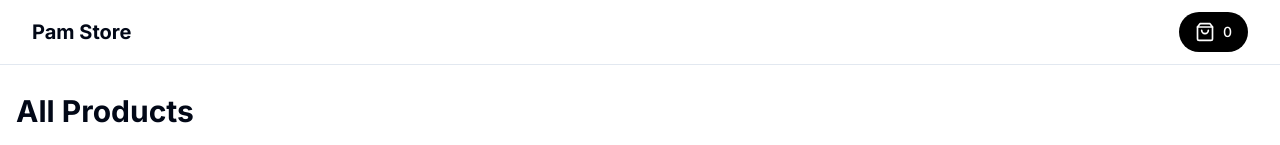
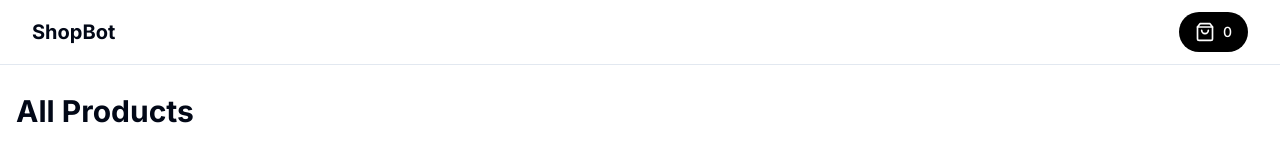
Before and after one commit to elshadsabziyev/ShopBot-Webpage, a Next.js app: page / in a window 1280 px wide. Shown: the top 145 px of the page. Built offline with nearby package versions, Linux system fonts and the light colour scheme.

Commit message:
Update navbar title to "ShopBot"

```diff
--- a/components/navbar.tsx
+++ b/components/navbar.tsx
@@ -3,13 +3,19 @@
 import Container from "@/components/ui/container";
 import NavbarActions from "@/components/navbar-actions";
 
+import Head from "next/head";
+
 const Navbar = async () => {
   return (
     <div className="border-b">
+      <Head>
+        <link rel="icon" href="/favicon.ico" />
+
+      </Head>
       <Container>
         <div className="relative px-4 sm:px-6 lg:px-8 flex h-16 items-center">
           <Link href="/" className="ml-4 flex lg:ml-0 gap-x-2">
-            <p className="font-bold text-xl">Pam Store</p>
+            <p className="font-bold text-xl">ShopBot</p>
           </Link>
           <NavbarActions />
         </div>
```
